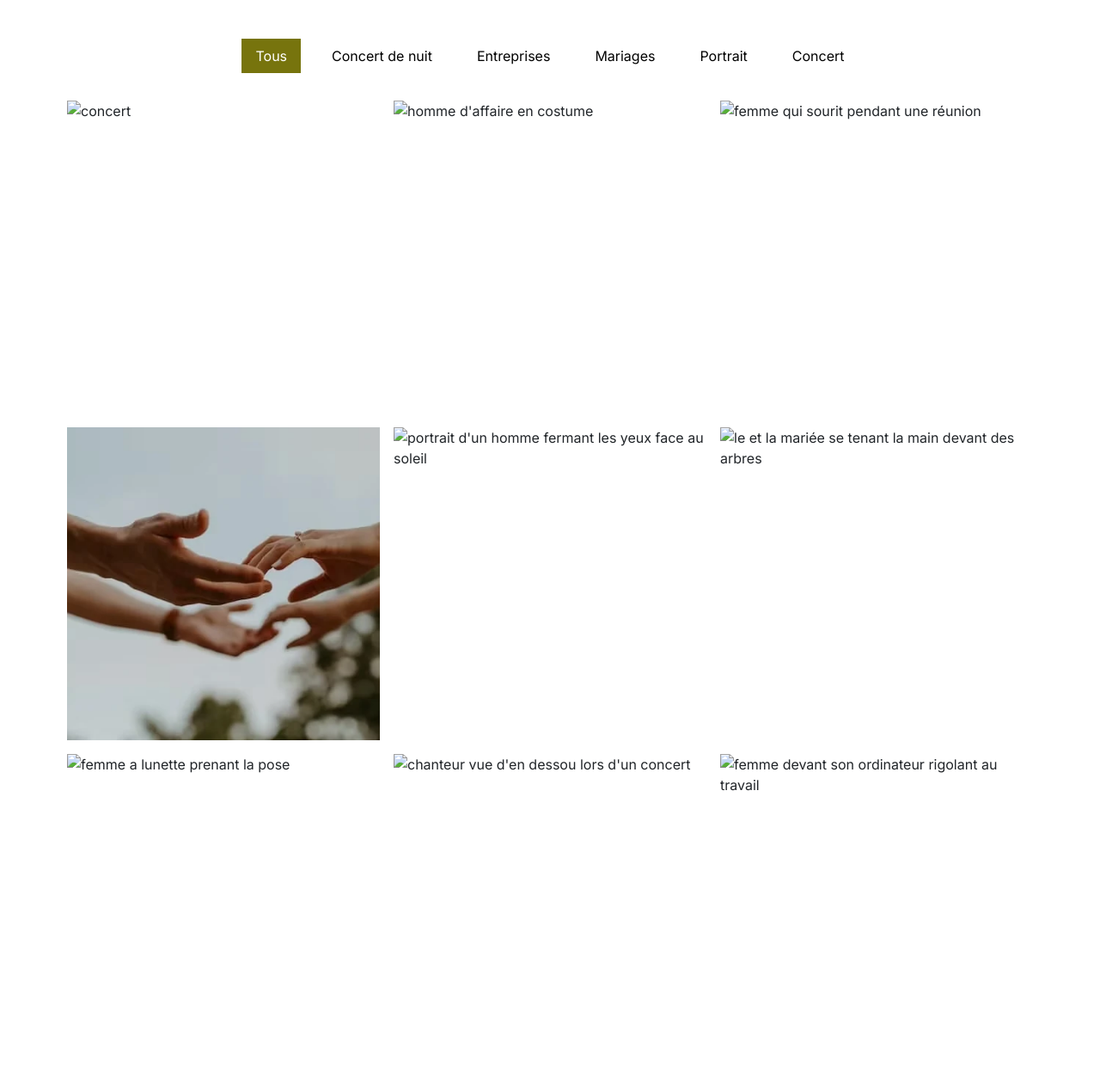
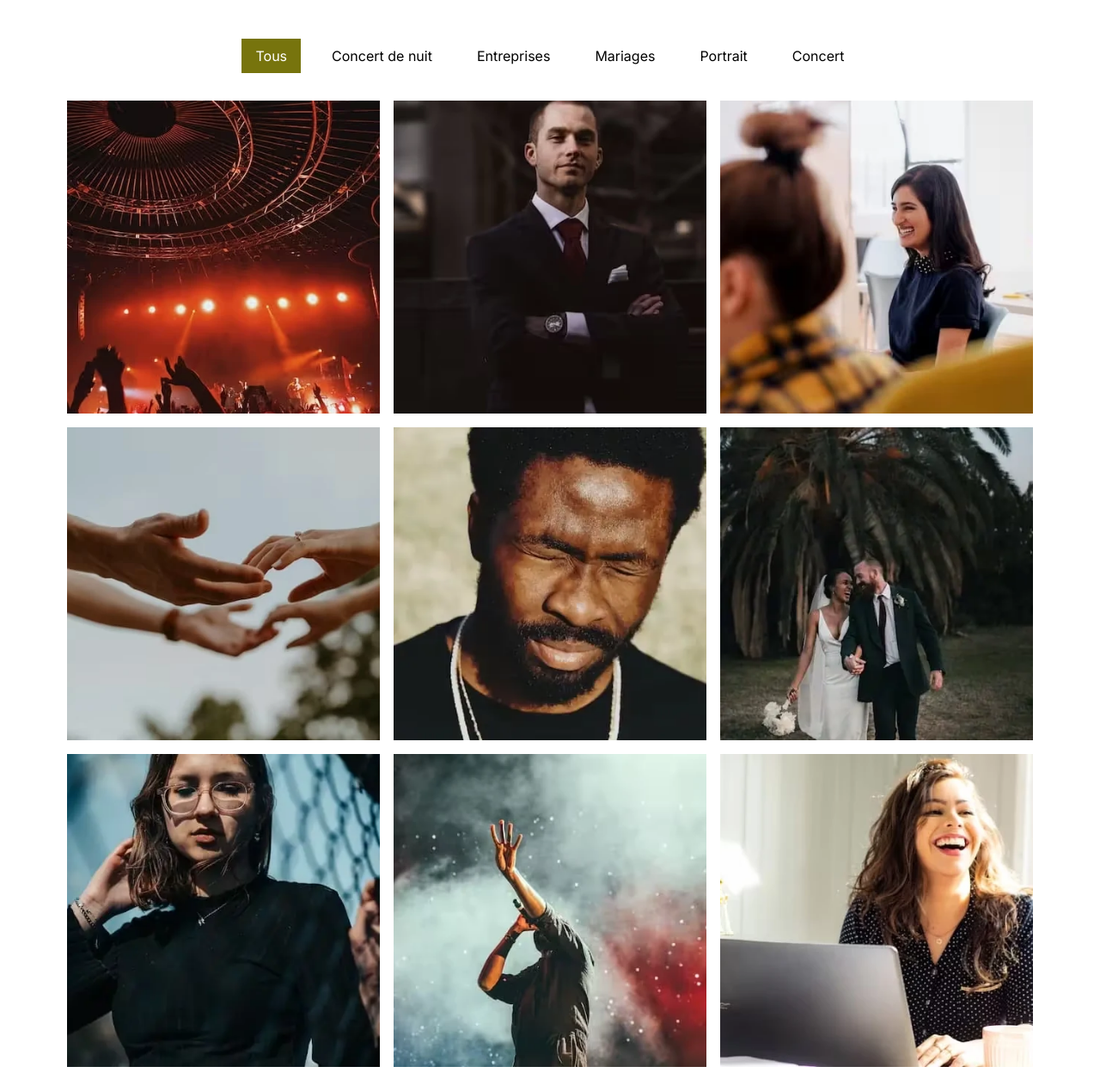
Before and after one commit to StevenSass/Nina-Carducci, a plain HTML site: page index.html in a window 1280 px wide. Shown: the part 1559-2821 px from the top of the page at 86% size. Drawn offline with nearby package versions, Linux system fonts and the light colour scheme.

Commit message:
Mise a jour Images

```diff
--- a/index.html
+++ b/index.html
@@ -106,15 +106,15 @@
 	<h2 class="title">Portfolio</h2>
 	<div class="container py-3">
 		<div class="gallery" style="display: none">
-			<img data-gallery-tag="Concert de nuit" alt="concert" class="gallery-item lazyload" data-src="./assets/images/gallery/concerts/aaron-paul.webp"/>
-			<img data-gallery-tag="Entreprises" alt="homme d'affaire en costume" class="gallery-item lazyload" data-src="./assets/images/gallery/entreprise/ali-morshedlou.webp" />
-			<img data-gallery-tag="Entreprises" alt="femme qui sourit pendant une réunion" class="gallery-item lazyload "  data-src="./assets/images/gallery/entreprise/jason-goodman.webp"/>
+			<img data-gallery-tag="Concert de nuit" alt="concert" class="gallery-item lazyload" src="./assets/images/gallery/concerts/aaron-paul.webp"/>
+			<img data-gallery-tag="Entreprises" alt="homme d'affaire en costume" class="gallery-item lazyload" src="./assets/images/gallery/entreprise/ali-morshedlou.webp" />
+			<img data-gallery-tag="Entreprises" alt="femme qui sourit pendant une réunion" class="gallery-item lazyload "  src="./assets/images/gallery/entreprise/jason-goodman.webp"/>
 			<img data-gallery-tag="Mariages" alt="main du marié et de la mariée" class="gallery-item lazyload" src="./assets/images/gallery/mariage/hannah-busing.webp" />
-			<img data-gallery-tag="Portrait" alt="portrait d'un homme fermant les yeux face au soleil " class="gallery-item lazyload "  data-src="./assets/images/gallery/portraits/ade-tunji.webp" />
-			<img data-gallery-tag="Mariages" alt="le et la mariée se tenant la main devant des arbres" class="gallery-item lazyload"  data-src="./assets/images/gallery/mariage/jakob-owens.webp" />
-			<img data-gallery-tag="Portrait" alt="femme a lunette prenant la pose" class="gallery-item lazyload"  data-src="./assets/images/gallery/portraits/nino-van-prattenburg.webp" />
-			<img data-gallery-tag="Concert" alt="chanteur vue d'en dessou lors d'un concert" class="gallery-item lazyload"  data-src="./assets/images/gallery/concerts/austin-neill.webp" />
-			<img data-gallery-tag="Entreprises" alt="femme devant son ordinateur rigolant au travail" class="gallery-item lazyload"  data-src="./assets/images/gallery/entreprise/mateus-campos-felipe.webp" />
+			<img data-gallery-tag="Portrait" alt="portrait d'un homme fermant les yeux face au soleil " class="gallery-item lazyload " src="./assets/images/gallery/portraits/ade-tunji.webp" />
+			<img data-gallery-tag="Mariages" alt="le et la mariée se tenant la main devant des arbres" class="gallery-item lazyload"  src="./assets/images/gallery/mariage/jakob-owens.webp" />
+			<img data-gallery-tag="Portrait" alt="femme a lunette prenant la pose" class="gallery-item lazyload"  src="./assets/images/gallery/portraits/nino-van-prattenburg.webp" />
+			<img data-gallery-tag="Concert" alt="chanteur vue d'en dessou lors d'un concert" class="gallery-item lazyload"  src="./assets/images/gallery/concerts/austin-neill.webp" />
+			<img data-gallery-tag="Entreprises" alt="femme devant son ordinateur rigolant au travail" class="gallery-item lazyload"  src="./assets/images/gallery/entreprise/mateus-campos-felipe.webp" />
 		</div>
 	</div>
 	<div class="quote">
```
Also changed, not shown: assets/images/gallery/entreprise/mateus-campos-felipe.webp (renamed from assets/images/gallery/entreprise/mateus-campos-felipe-.webp).
